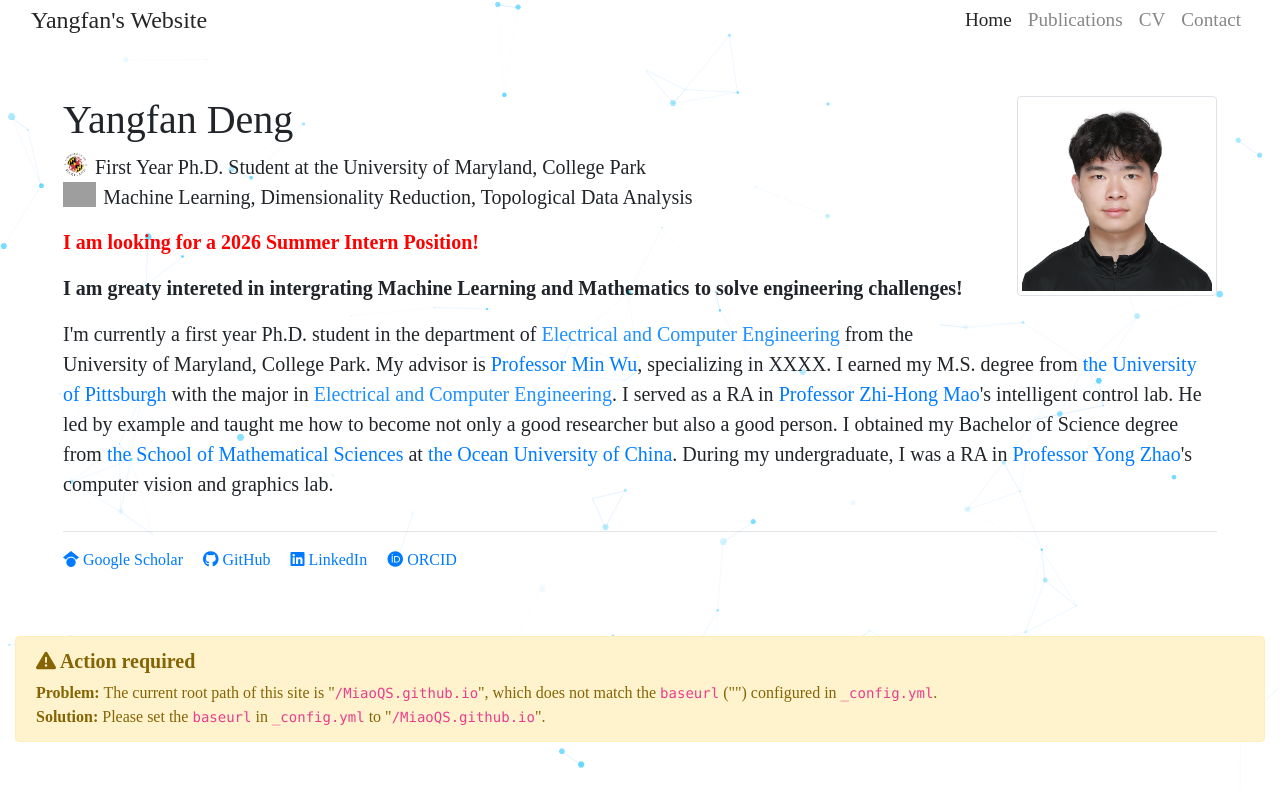
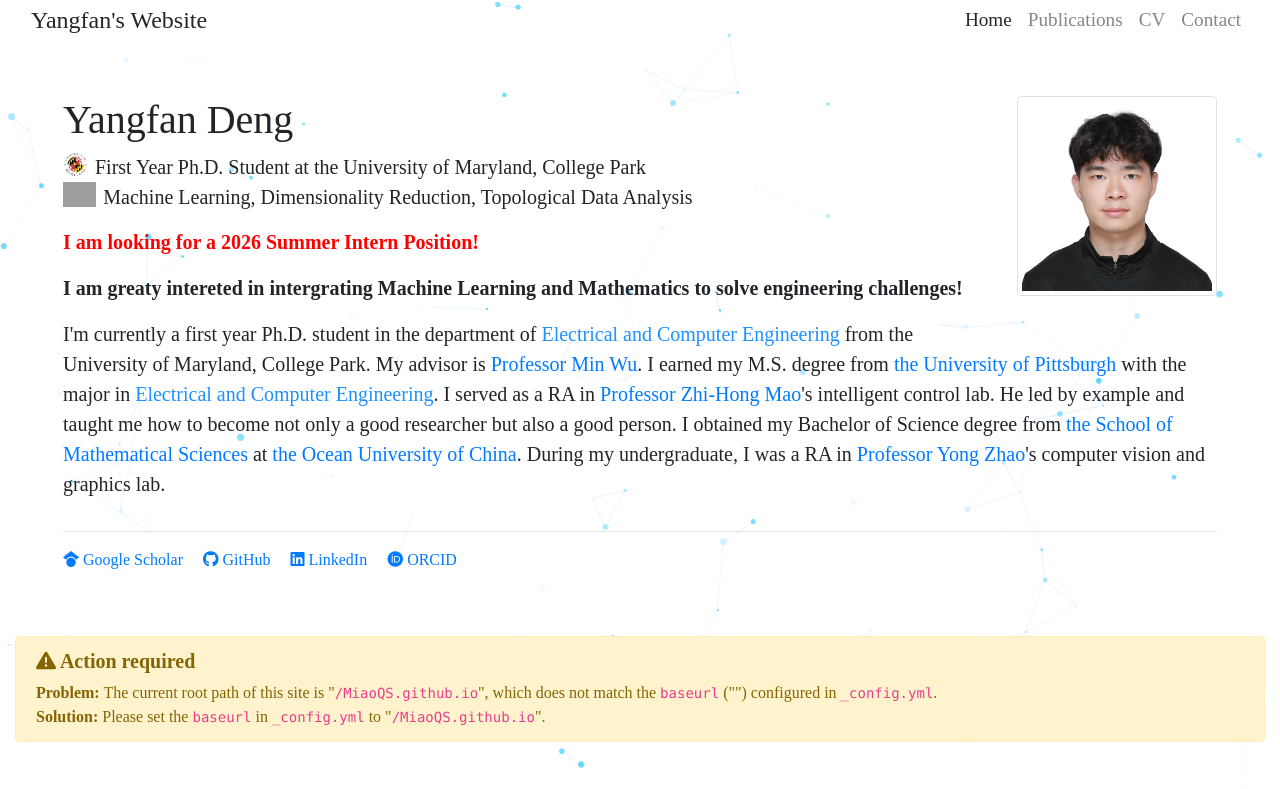
Before and after one commit to MiaoQS/MiaoQS.github.io, a Jekyll site: the page built from index.html, in a window 1280 px wide and 1380 px high. Shown: the top 789 px of the window. Built offline with Jekyll 4.4.1, drawn with Linux system fonts in a browser that asks for light colours; nearby versions of some CDN libraries; a style sheet for code colours, icons or effects is not loaded; grey boxes are pictures that could not be loaded.

Commit message:
Update profile.yml

```diff
--- a/_data/profile.yml
+++ b/_data/profile.yml
@@ -30,7 +30,7 @@
 
   <p>
     I'm currently a first year Ph.D. student in the department of <span style="color: #1E90FF;">Electrical and Computer Engineering</span>
-    from the University of Maryland, College Park. My advisor is <a href="https://ece.umd.edu/clark/faculty/497/Min-Wu" target="_blank">Professor Min Wu</a>, specializing in XXXX. I earned my M.S. degree from <a href="https://www.engineering.pitt.edu/" target="_blank">the University of Pittsburgh</a>
+    from the University of Maryland, College Park. My advisor is <a href="https://ece.umd.edu/clark/faculty/497/Min-Wu" target="_blank">Professor Min Wu</a>. I earned my M.S. degree from <a href="https://www.engineering.pitt.edu/" target="_blank">the University of Pittsburgh</a>
     with the major in <span style="color: #1E90FF;">Electrical and Computer Engineering</span>. I served as a RA in <a href="https://www.engineering.pitt.edu/people/faculty/zhi-hong-mao/" target="_blank">Professor Zhi-Hong Mao</a>'s intelligent control lab.
     He led by example and taught me how to become not only a good researcher but also a good person. I obtained my Bachelor of Science degree from <a href="https://math.ouc.edu.cn/" target="_blank">the
     School of Mathematical Sciences</a> at <a href="https://www.ouc.edu.cn/" target="_blank">the Ocean University of China</a>.
```
